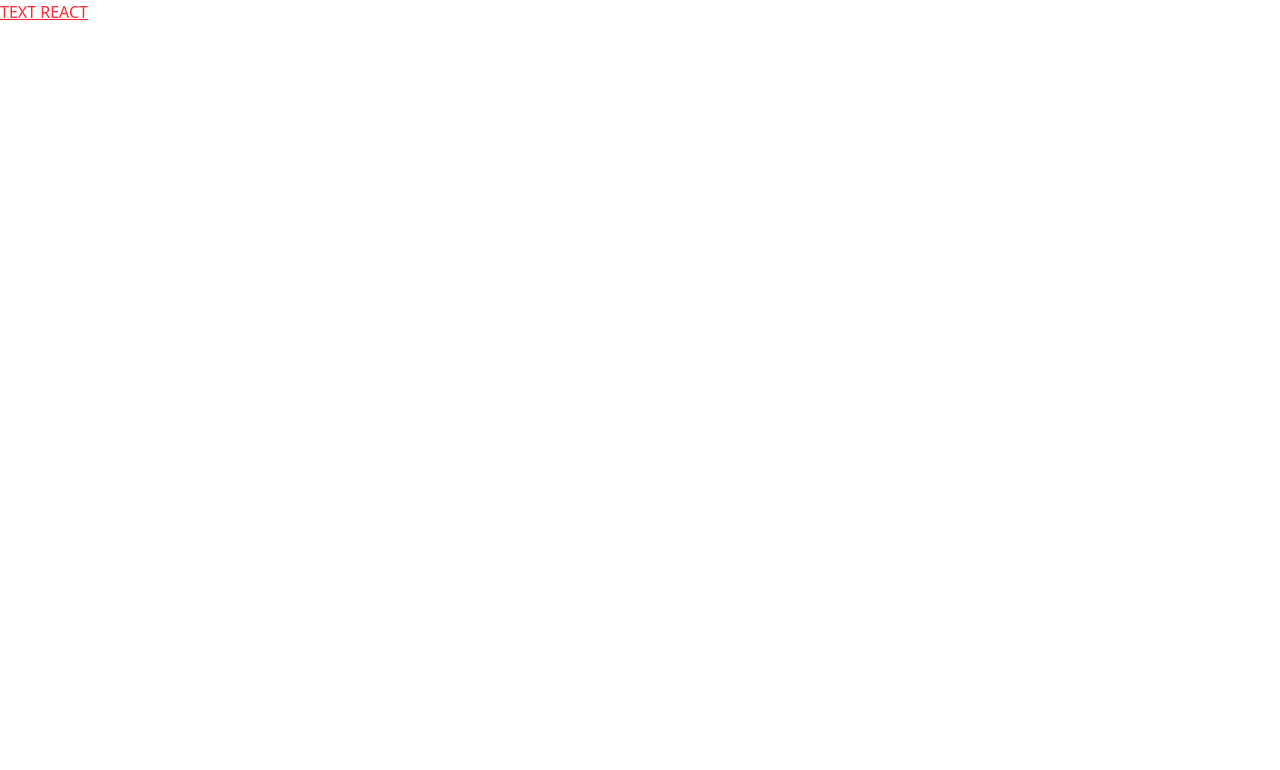
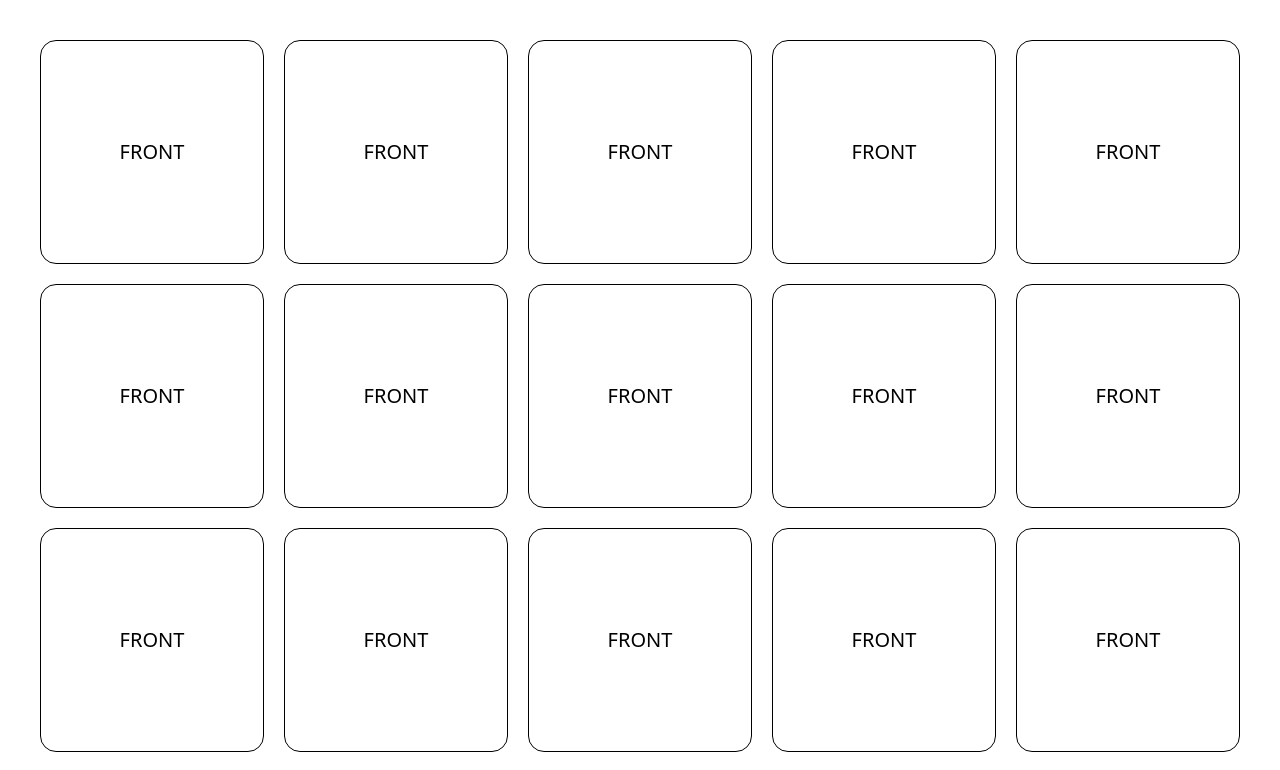
Before and after one commit to MikeG404/personnal_react_master_challenge_memory_game, a React (Vite) app: page / in a window 1280 px wide. Shown: the top 770 px of the page. Built offline with nearby package versions, Linux system fonts and the light colour scheme.

Commit message:
Add front and back to the card. Loop on elem on array incard grid

```diff
--- a/src/App.jsx
+++ b/src/App.jsx
@@ -1,11 +1,12 @@
 import './App.css'
+import CardGrid from './components/CardGrid'
 
 function App() {
 
   return (
-    <>
-      <h1 className='text-red-500 underline'>TEXT REACT</h1>
-    </>
+    <main>
+      <CardGrid />
+    </main>
   )
 }
 
--- a/src/components/Card.jsx
+++ b/src/components/Card.jsx
@@ -1,9 +1,14 @@
-const Card = () => {
+const Card = ({elem}) => {
 
 
     return (
-        <div>
-
+        <div className="w-full flex justify-center items-center aspect-square rounded-2xl border border-black">
+            <div id="front" className="text-xl">
+                <h3>FRONT</h3>
+            </div>
+            <div id="back" className="text-7xl hidden">
+                {elem}
+            </div>
         </div>
     )
 }
--- a/src/components/CardGrid.jsx
+++ b/src/components/CardGrid.jsx
@@ -1,9 +1,41 @@
-const CardGrid = () => {
+// import { useState } from "react";
+import Card from "./Card";
+
+const cardElement = [
+  "🌧️",
+  "📚",
+  "🌈",
+  "🌧️",
+  "🔥",
+  "💡",
+  "🌞",
+  "🐶",
+  "🎮",
+  "🍕",
+  "🌈",
+  "🐶",
+  "🌞",
+  "🍕",
+  "📚",
+  "💡",
+  "❄️",
+  "🔥",
+  "❄️",
+  "🎮"
+];
 
 
+
+const CardGrid = () => {
+    // const [isFlipped, setFlipped] = useState(false);
+
     return (
-        <section>
-
+        <section className="grid grid-cols-5 gap-5 p-10">
+            { cardElement.map((elem, idx) => {
+                return (
+                    <Card key={idx} elem={elem}/>
+                )
+            })}
         </section>
     )
 }
```
